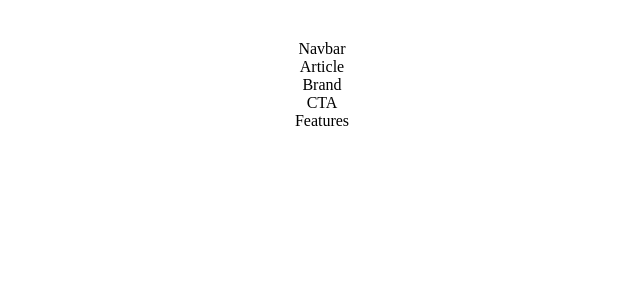
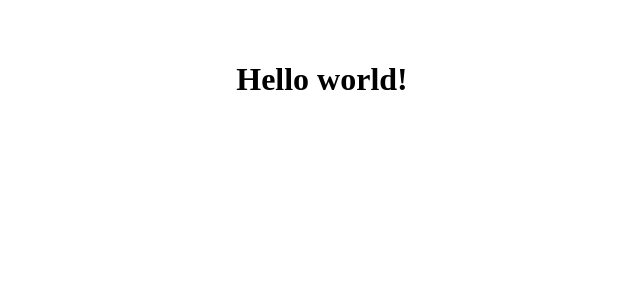
Before and after one commit to WafaBenyettou/WebScape, a React (Vite) app: page / in a window 1280 px wide. Shown: the top 300 px of the page, without its empty margins (318-958 px from the left). Built offline with nearby package versions, Linux system fonts and the light colour scheme.

Commit message:
project struct

```diff
--- a/src/App.jsx
+++ b/src/App.jsx
@@ -1,22 +1,29 @@
 import React from 'react';
 
+// imported components
 import Article from './components/article/Article.jsx';
 import Brand from './components/brand/Brand.jsx';
 import CTA from './components/cta/CTA.jsx';
 import Features from './components/features/Features.jsx';
 import Navbar from './components/navbar/Navbar.jsx';
+
+//imported containers
+import Blog from './containers/blog/Blog.jsx';
+import Footer from './containers/footer/Footer.jsx';
+import Feature from './containers/feature/Feature.jsx';
+import Header from './containers/header/Header.jsx';
+import Possibility from './containers/possibility/Possibility.jsx';
+import Webscape from './containers/webScape/Webscape.jsx';
+
+//imported styles
 import './App.css'
+
 
 function App() {
   return (
     <>
 
-
-      <Navbar />
-      <Article />
-      <Brand />
-      <CTA />
-      <Features />
+       <h1>Hello world!</h1>
 
 
 
```
